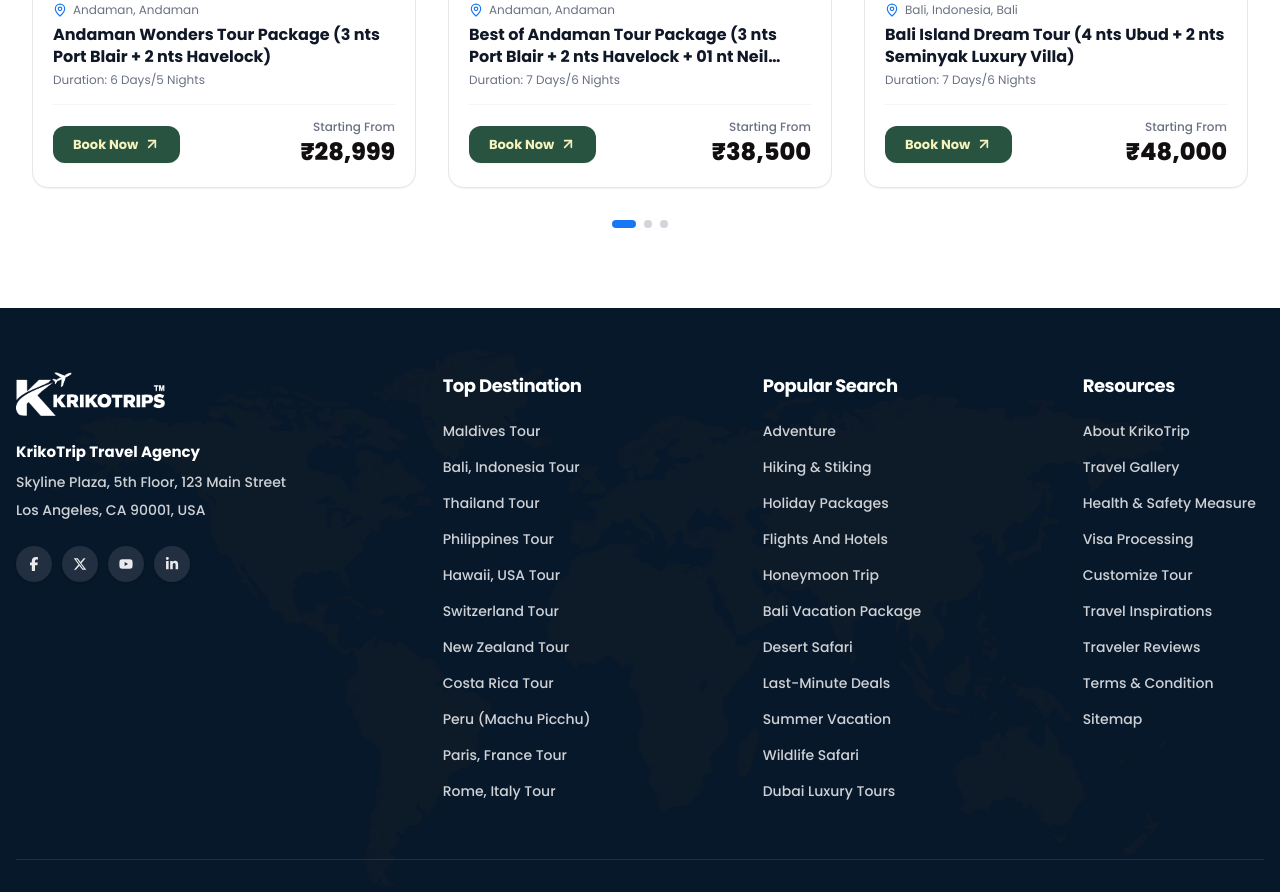
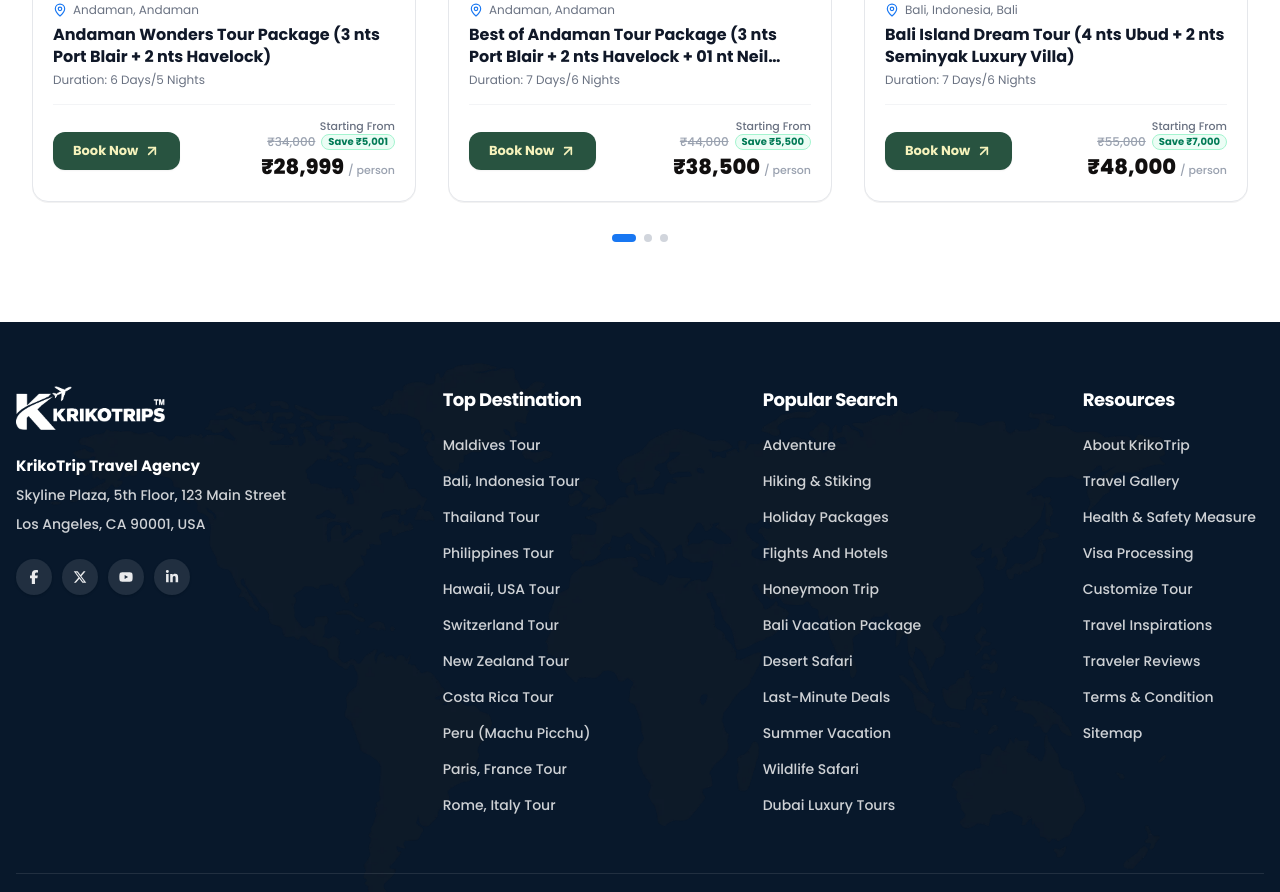
Before and after one commit to budhya2024/kriko-trip, a Next.js app: page /tour-packages/andaman-short-stay in a window 1280 px wide. Shown: the part 5300-6192 px from the top of the page. Built offline with nearby package versions, Linux system fonts and the light colour scheme.

Commit message:
Add explicit solid bg color #285340 to Book Now button and display both original and sales prices

```diff
--- a/components/home/PopularPackages.tsx
+++ b/components/home/PopularPackages.tsx
@@ -210,25 +210,40 @@ export default function PopularPackages() {
                         </div>
                       </div>
 
-                      {/* Bottom Footer Row: Book Now Button (Left) & Starting From Price (Right) */}
+                      {/* Bottom Footer Row: Book Now Button (Left) & Starting From, Original & Sales Price (Right) */}
                       <div className="flex items-center justify-between pt-4 mt-3 border-t border-gray-100/90 gap-2">
-                        {/* Book Now Button Matching Reference Screenshot */}
+                        {/* Book Now Button with Dark Green Background & Cream Text */}
                         <Link
                           href={pkg.href}
-                          className="inline-flex items-center gap-1.5 bg-[#285340] hover:bg-[#1E3F32] text-[#F6F3BC] text-[13px] font-bold px-4.5 sm:px-5 py-2.5 rounded-xl shadow-xs hover:shadow-md transition-all duration-200 active:scale-95 cursor-pointer shrink-0"
+                          className="inline-flex items-center gap-1.5 px-4.5 sm:px-5 py-2.5 rounded-xl text-[13px] font-bold shadow-xs hover:shadow-md hover:brightness-110 transition-all duration-200 active:scale-95 cursor-pointer shrink-0"
+                          style={{ backgroundColor: "#285340", color: "#F6F3BC" }}
                         >
                           <span>Book Now</span>
                           <ArrowUpRight className="w-4 h-4 stroke-[2.5]" />
                         </Link>
 
-                        {/* Starting From & Price Display */}
+                        {/* Starting From, Original Price & Sales Price */}
                         <div className="flex flex-col text-right items-end">
-                          <span className="text-[11px] sm:text-xs text-gray-500 font-medium leading-none mb-1">
+                          <span className="text-[11px] text-gray-500 font-medium leading-none mb-0.5">
                             Starting From
                           </span>
-                          <span className="text-lg sm:text-[21px] font-extrabold text-[#110F0F] leading-tight">
-                            ₹{pkg.price.toLocaleString("en-IN")}
-                          </span>
+                          {/* Original Strikethrough Price + Save Money */}
+                          <div className="flex items-center justify-end gap-1.5 leading-none mb-1">
+                            <span className="text-xs text-gray-400 line-through font-medium">
+                              ₹{pkg.originalPrice.toLocaleString("en-IN")}
+                            </span>
+                            <span className="text-[10px] font-bold text-emerald-700 bg-emerald-50 px-1.5 py-0.5 rounded-full border border-emerald-200/50">
+                              Save ₹{(pkg.originalPrice - pkg.price).toLocaleString("en-IN")}
+                            </span>
+                          </div>
+
+                          {/* Sales Price */}
+                          <div className="flex items-baseline justify-end gap-1">
+                            <span className="text-lg sm:text-[21px] font-extrabold text-[#110F0F] leading-tight">
+                              ₹{pkg.price.toLocaleString("en-IN")}
+                            </span>
+                            <span className="text-[11px] text-gray-400 font-medium">/ person</span>
+                          </div>
                         </div>
                       </div>
                     </div>
--- a/components/tour-packages/PackageCard.tsx
+++ b/components/tour-packages/PackageCard.tsx
@@ -153,25 +153,39 @@ export default function PackageCard({ pkg }: PackageCardProps) {
           </p>
         </div>
 
-        {/* ─── Card Footer: Book Now Button (Left) & Starting From Price (Right) ─── */}
+        {/* ─── Card Footer: Book Now Button (Left) & Starting From, Original & Sales Price (Right) ─── */}
         <div className="mt-4 pt-3.5 border-t border-gray-100 flex items-center justify-between gap-3">
-          {/* Book Now Button Matching Reference Screenshot */}
+          {/* Book Now Button with Dark Green Background & Cream Text */}
           <Link
             href={`/tour-packages/${pkg.id}`}
-            className="inline-flex items-center gap-1.5 px-4.5 sm:px-5 py-2.5 rounded-xl bg-[#285340] hover:bg-[#1E3F32] text-[#F6F3BC] text-xs sm:text-[13px] font-bold transition-all duration-200 shadow-xs hover:shadow-md active:scale-95 shrink-0 cursor-pointer"
+            className="inline-flex items-center gap-1.5 px-4.5 sm:px-5 py-2.5 rounded-xl text-xs sm:text-[13px] font-bold transition-all duration-200 shadow-xs hover:shadow-md hover:brightness-110 active:scale-95 shrink-0 cursor-pointer"
+            style={{ backgroundColor: "#285340", color: "#F6F3BC" }}
           >
             <span>Book Now</span>
             <ArrowUpRight className="w-4 h-4 stroke-[2.5]" />
           </Link>
 
-          {/* Starting From & Price on Right */}
+          {/* Starting From, Original Strikethrough Price & Sales Price */}
           <div className="flex flex-col text-right items-end">
-            <span className="text-[11px] sm:text-xs text-gray-500 font-medium leading-none mb-1">
+            <span className="text-[11px] text-gray-500 font-medium leading-none mb-0.5">
               Starting From
             </span>
-            <span className="text-lg sm:text-xl font-extrabold text-[#110F0F] leading-tight">
-              ₹{pkg.price.toLocaleString("en-IN")}
-            </span>
+            {/* Original Strikethrough Price + Savings */}
+            <div className="flex items-center justify-end gap-1.5 leading-none mb-1">
+              <span className="text-xs text-gray-400 line-through font-medium">
+                ₹{originalPrice.toLocaleString("en-IN")}
+              </span>
+              <span className="text-[10px] font-bold text-emerald-700 bg-emerald-50 px-1.5 py-0.5 rounded-full border border-emerald-200/60">
+                Save ₹{savings.toLocaleString("en-IN")}
+              </span>
+            </div>
+            {/* Sales Price */}
+            <div className="flex items-baseline justify-end gap-1">
+              <span className="text-lg sm:text-[21px] font-extrabold text-[#110F0F] leading-tight">
+                ₹{pkg.price.toLocaleString("en-IN")}
+              </span>
+              <span className="text-[11px] text-gray-400 font-medium">/ person</span>
+            </div>
           </div>
         </div>
       </div>
--- a/components/tour-packages/PackageDetailView.tsx
+++ b/components/tour-packages/PackageDetailView.tsx
@@ -1014,11 +1014,12 @@ export default function PackageDetailView({
             {/* 3-Cards Grid */}
             <div className="grid grid-cols-1 md:grid-cols-2 lg:grid-cols-3 gap-6 sm:gap-8">
               {relatedPackages.slice(0, 3).map((rPkg) => {
-                const rDiscount = rPkg.originalPrice
-                  ? Math.round(
-                      ((rPkg.originalPrice - rPkg.price) / rPkg.originalPrice) * 100
-                    )
-                  : 20;
+                const rOriginalPrice =
+                  rPkg.originalPrice && rPkg.originalPrice > rPkg.price
+                    ? rPkg.originalPrice
+                    : Math.round(rPkg.price * 1.25);
+                const rSavings = rOriginalPrice - rPkg.price;
+                const rDiscount = Math.round((rSavings / rOriginalPrice) * 100);
 
                 return (
                   <div
@@ -1063,23 +1064,37 @@ export default function PackageDetailView({
                       </div>
 
                       <div className="pt-4 mt-4 border-t border-gray-100 flex items-center justify-between gap-3">
-                        {/* Book Now Button (Dark Green #285340 with Cream #F6F3BC text & ArrowUpRight) */}
+                        {/* Book Now Button with Dark Green Background & Cream Text (#285340 & #F6F3BC) */}
                         <Link
                           href={`/tour-packages/${rPkg.id}`}
-                          className="inline-flex items-center gap-1.5 px-5 py-2.5 rounded-xl bg-[#285340] hover:bg-[#1E3F32] text-[#F6F3BC] text-xs sm:text-[13px] font-bold transition-all shadow-xs hover:shadow-md active:scale-95 cursor-pointer shrink-0"
+                          className="inline-flex items-center gap-1.5 px-4.5 sm:px-5 py-2.5 rounded-xl text-xs sm:text-[13px] font-bold transition-all duration-200 shadow-xs hover:shadow-md hover:brightness-110 active:scale-95 cursor-pointer shrink-0"
+                          style={{ backgroundColor: "#285340", color: "#F6F3BC" }}
                         >
                           <span>Book Now</span>
                           <ArrowUpRight className="w-4 h-4 stroke-[2.5]" />
                         </Link>
 
-                        {/* Price Details on Right */}
+                        {/* Starting From, Original Strikethrough Price & Sales Price */}
                         <div className="flex flex-col text-right items-end">
-                          <span className="text-xs text-gray-500 font-medium leading-none mb-1">
+                          <span className="text-[11px] text-gray-500 font-medium leading-none mb-0.5">
                             Starting From
                           </span>
-                          <span className="text-xl sm:text-2xl font-extrabold text-[#110F0F] leading-tight">
-                            ₹{rPkg.price.toLocaleString("en-IN")}
-                          </span>
+                          {/* Original Strikethrough Price & Savings */}
+                          <div className="flex items-center justify-end gap-1.5 leading-none mb-1">
+                            <span className="text-xs text-gray-400 line-through font-medium">
+                              ₹{rOriginalPrice.toLocaleString("en-IN")}
+                            </span>
+                            <span className="text-[10px] font-bold text-emerald-700 bg-emerald-50 px-1.5 py-0.5 rounded-full border border-emerald-200">
+                              Save ₹{rSavings.toLocaleString("en-IN")}
+                            </span>
+                          </div>
+                          {/* Sales Price */}
+                          <div className="flex items-baseline justify-end gap-1">
+                            <span className="text-lg sm:text-[21px] font-extrabold text-[#110F0F] leading-tight">
+                              ₹{rPkg.price.toLocaleString("en-IN")}
+                            </span>
+                            <span className="text-[11px] text-gray-400 font-medium">/ person</span>
+                          </div>
                         </div>
                       </div>
                     </div>
```
